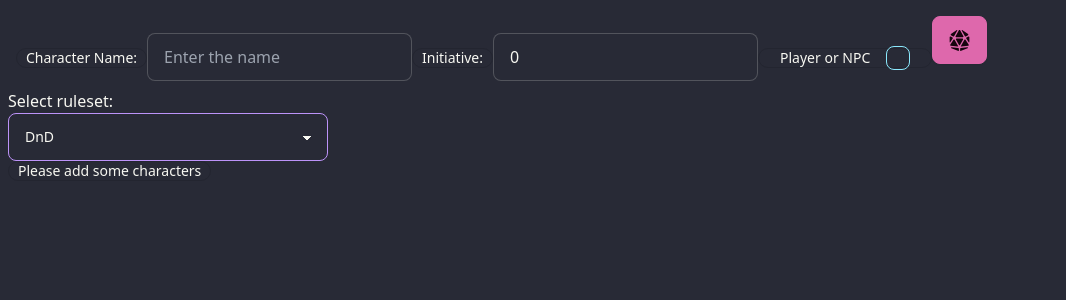
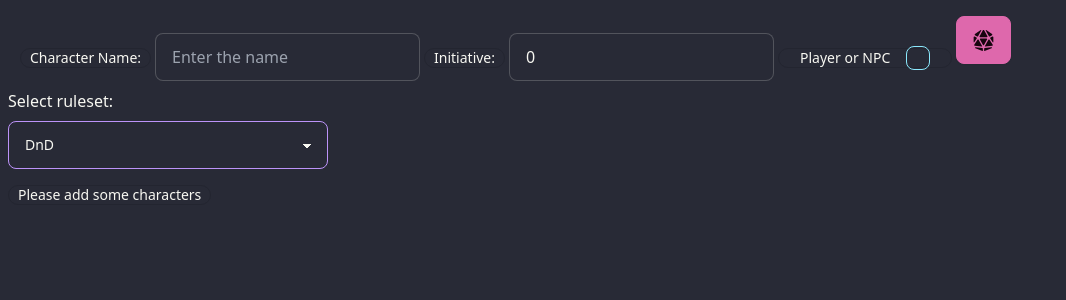
Before and after one commit to GeorgeSiougles/rf-init, a React (Vite) app: page / in a window 1280 px wide. Shown: the top 300 px of the page, without its empty margins (0-1066 px from the left). Built offline with nearby package versions, Linux system fonts and the light colour scheme; the HTML template or start-up script is replaced by a standard one.

Commit message:
Adjust styles

```diff
--- a/src/App.jsx
+++ b/src/App.jsx
@@ -70,7 +70,7 @@ function App() {
           {/* <OrderedCharacters characters={characters} /> */}
         </div>
       ) : (
-        <div className="badge">Please add some characters</div>
+        <div className="badge mt-2">Please add some characters</div>
       )}
     </div>
   );
--- a/src/components/CharacterInput.jsx
+++ b/src/components/CharacterInput.jsx
@@ -118,7 +118,7 @@ const CharacterInput = ({ rules }) => {
       className="flex-row py-2 px-2 w-full"
       onSubmit={(event) => handleRollClick(event)}
     >
-      <div className="badge">Character Name:</div>
+      <div className="badge mx-1">Character Name:</div>
       <input
         type="text"
         placeholder="Enter the name"
@@ -126,15 +126,15 @@ const CharacterInput = ({ rules }) => {
         value={newCharacter.name}
         onChange={handleNameChange}
       />
-      <div className="badge">Initiative:</div>
+      <div className="badge mx-1">Initiative:</div>
       <input
         type="number"
         placeholder="Enter total bonus"
-        className="input input-bordered  max-w-xs"
+        className="input input-bordered max-w-xs"
         value={newCharacter.bonus}
         onChange={handleBonusChange}
       />
-      <div className="badge">
+      <div className="badge mx-1">
         <label className="cursor-pointer label">
           <span className="label-text mx-2">Player or NPC</span>
           <input
@@ -146,7 +146,7 @@ const CharacterInput = ({ rules }) => {
         </label>
       </div>
       {rules === 'coc' && (
-        <div className="badge">
+        <div className="badge mx-1">
           <label className="cursor-pointer label">
             <span className="label-text mx-2">Ranged or Melee</span>
             <input
--- a/src/components/RulePicker.jsx
+++ b/src/components/RulePicker.jsx
@@ -13,7 +13,7 @@ const RulePicker = () => {
       <div>Select ruleset:</div>
       <div>
         <select
-          className="select select-secondary w-full max-w-xs"
+          className="select select-secondary w-full max-w-xs my-2"
           onChange={(event) => handleSelect(event)}
           defaultValue={selectedRules}
         >
```
